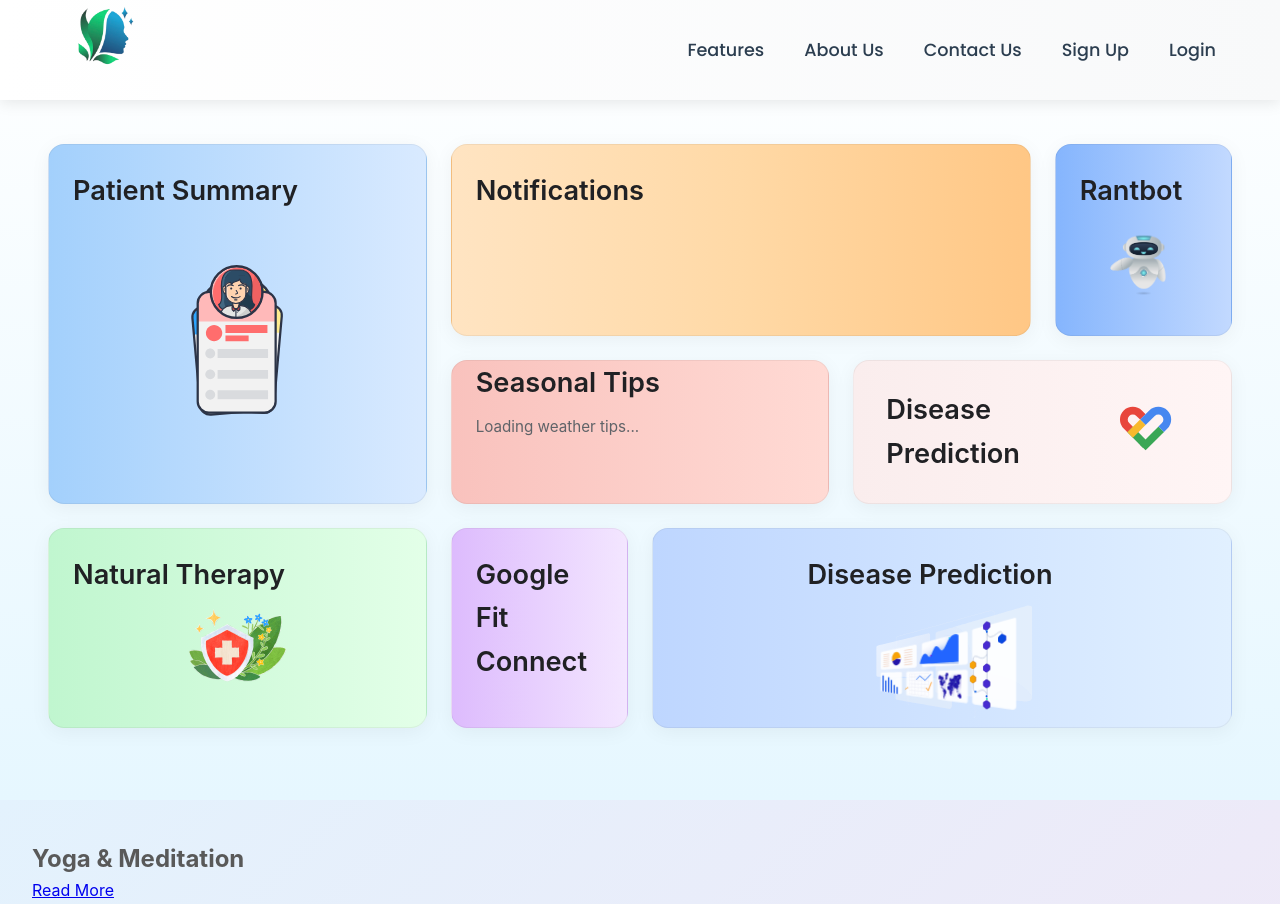
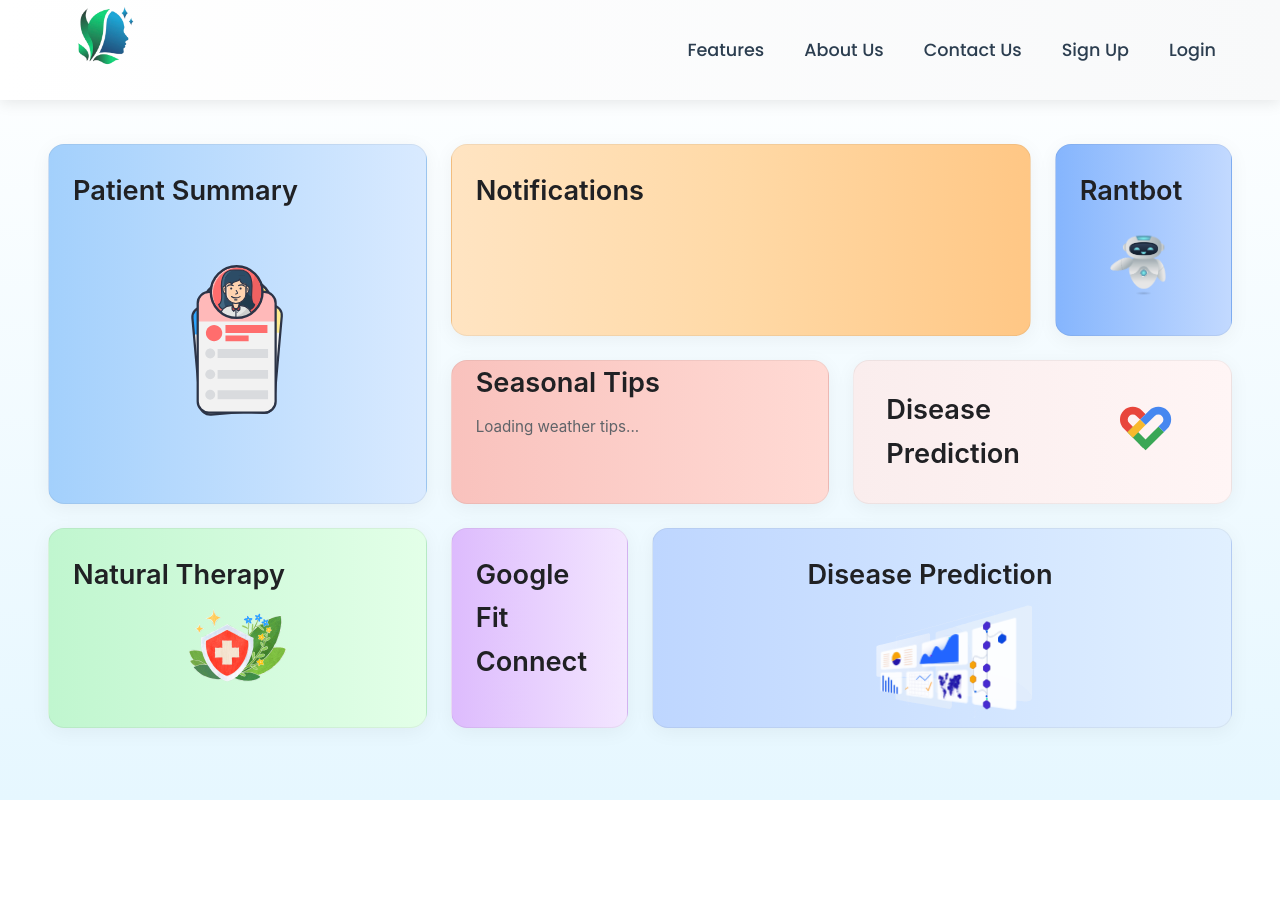
Before and after one commit to ishubhgupta/Arogyam, a React (Vite) app in the folder frontend/: page /dashboard in a window 1280 px wide. After the commit the page ends 800 px from the top, so only its background shows below. Built offline with nearby package versions, Linux system fonts and the light colour scheme; no server answers.

Commit message:
Remove Yoga & Meditation section from Dashboard component

```diff
--- a/frontend/src/pages/Dashboard.jsx
+++ b/frontend/src/pages/Dashboard.jsx
@@ -101,10 +101,7 @@ const Dashboard = () => {
             </div>
           </div>
         </div>
-        <section>
-          <h2>Yoga & Meditation</h2>
-          <Link to="/yoga-search">Read More</Link>
-        </section>
+
       </div>
     </>
   );
```
